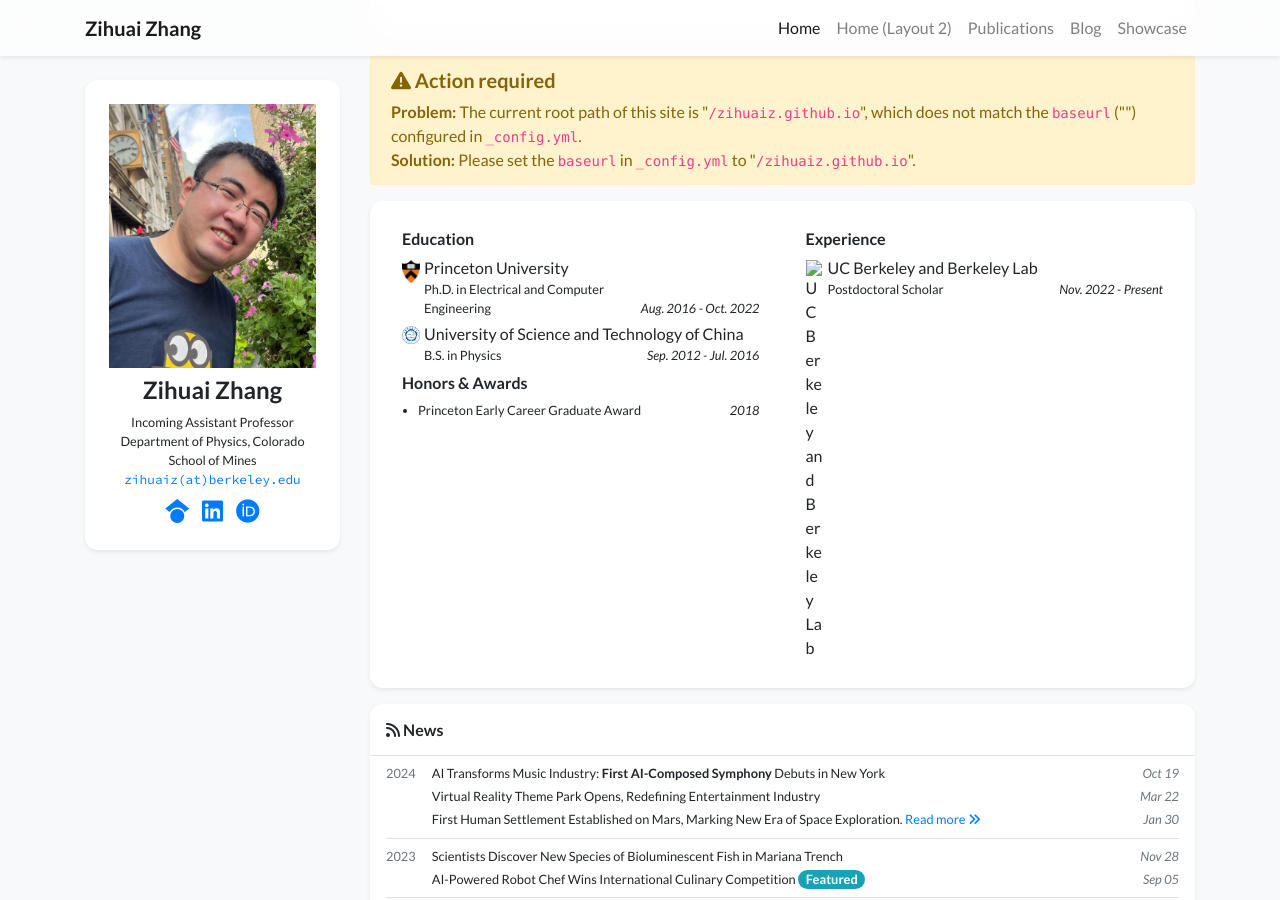
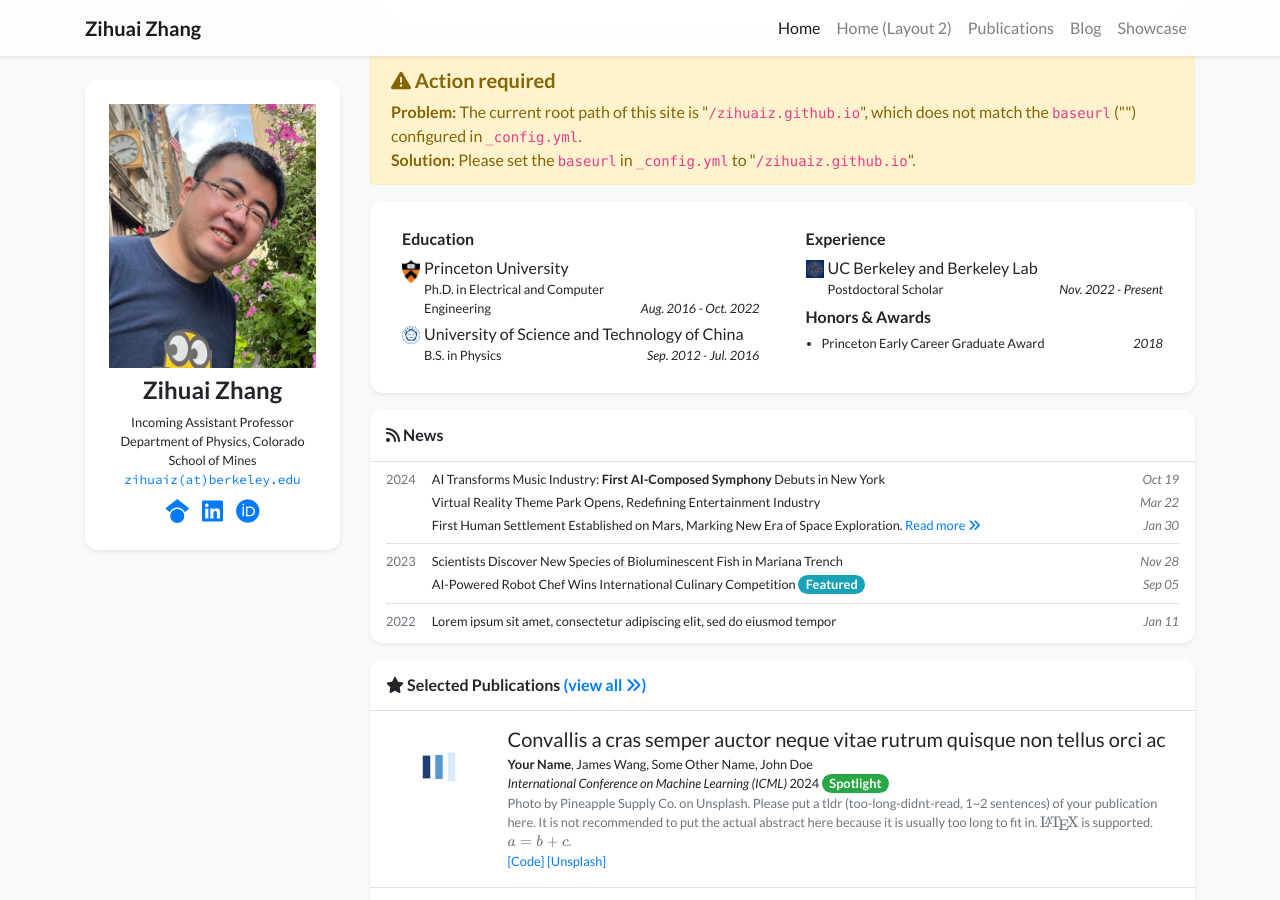
Before and after one commit to zihuaiz/zihuaiz.github.io, a Jekyll site: the page built from index.html, in a window 1280 px wide and 900 px high, scrolled down 355 px. Built offline with Jekyll 4.4.1, drawn with Linux system fonts in a browser that asks for light colours; nearby versions of some CDN libraries; a style sheet for code colours, icons or effects is not loaded.

Commit message:
Update profile.yml

```diff
--- a/_data/profile.yml
+++ b/_data/profile.yml
@@ -44,7 +44,7 @@ education:
 
 experience:
 - name: UC Berkeley and Berkeley Lab
-  logo: ""
+  logo: /assets/images/badges/UCB.png
   position: Postdoctoral Scholar
   date: Nov. 2022 - Present
 
```
